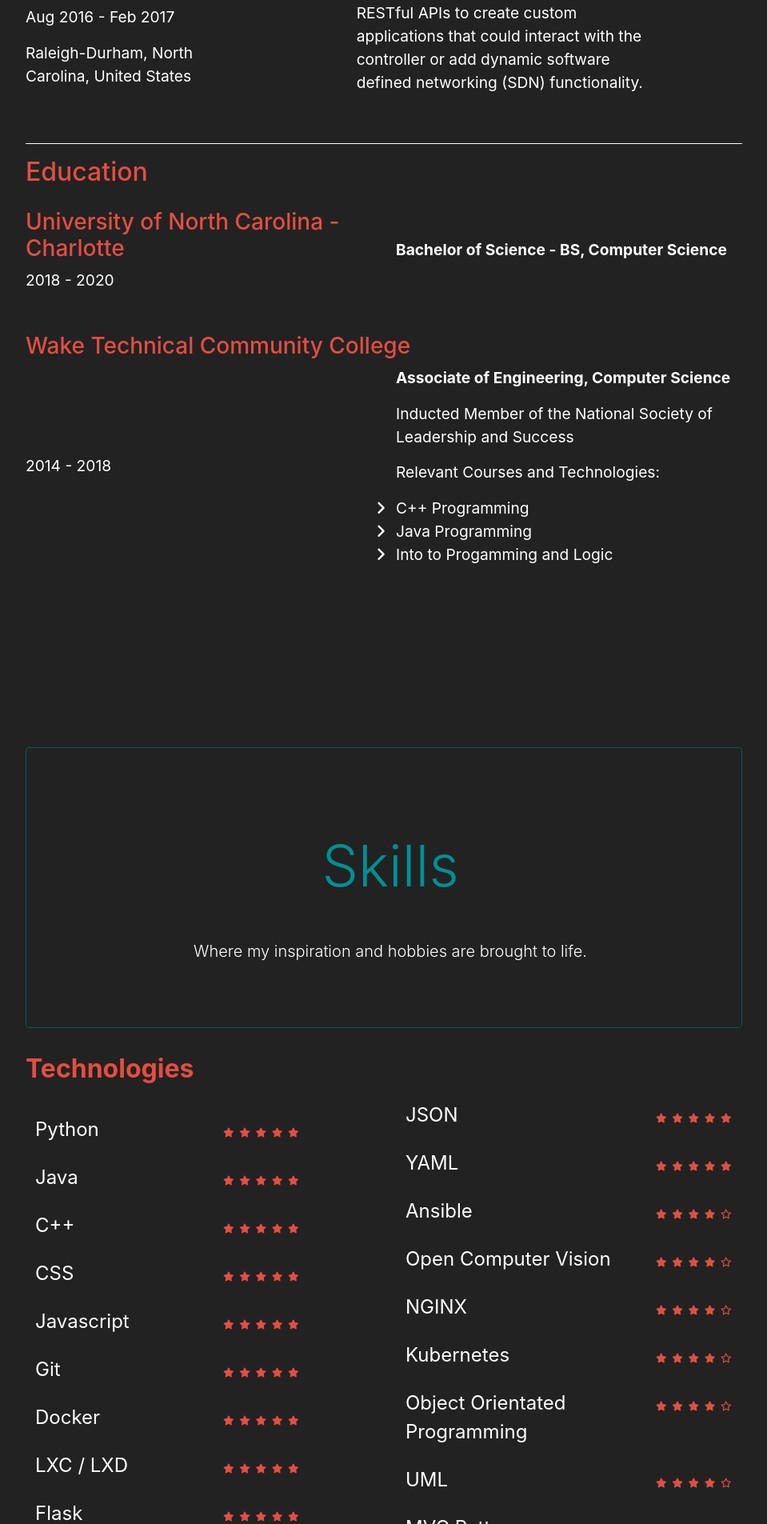
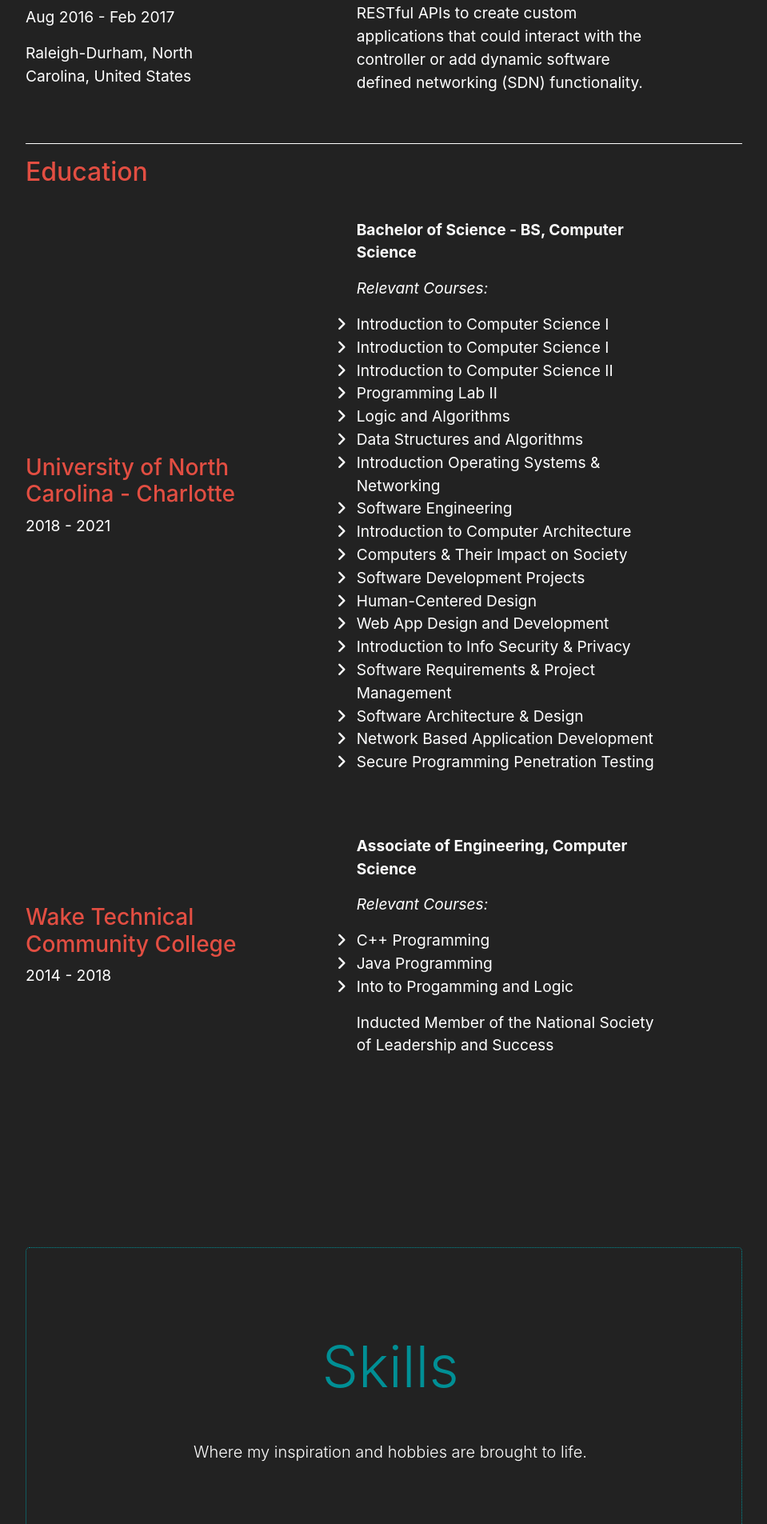
Before and after one commit to santosderek/website, a Flask app: page / in a window 1280 px wide. Shown: the part 4595-6500 px from the top of the page at 80% size, without its empty margins (160-1119 px from the left). Run offline with Flask 2, Linux system fonts and the light colour scheme; data that the repository does not hold is empty; some libraries are stand-ins or nearby versions.

Commit message:
Added an education.json.

```diff
--- a/website/__init__.py
+++ b/website/__init__.py
@@ -8,6 +8,7 @@ import requests
 
 GITHUB_REPO_LIST_URL = 'https://api.github.com/users/santosderek/repos?page={number}'
 GITHUB_USER_URL = 'https://api.github.com/users/santosderek'
+
 
 class GithubRequestError(Exception):
     pass
@@ -22,11 +23,20 @@ def get_github_repos():
 
     return returned_value.json()
 
+
 def get_career_json():
     """ Get the career JSON file that holds all information of my career."""
     with open('website/resources/career.json', 'r') as current_file:
         data = json.loads(current_file.read())
         return data
+
+
+def get_education_json():
+    """ Get the career JSON file that holds all information of my career."""
+    with open('website/resources/education.json', 'r') as current_file:
+        data = json.loads(current_file.read())
+        return data
+
 
 def create_app():
     app = Flask(__name__)
@@ -93,6 +103,7 @@ def create_app():
 
         # Get career info from JSON file
         careers = get_career_json()
+        educations = get_education_json()
 
         return render_template('home.html',
                                technologies_left=technologies_left,
@@ -100,7 +111,8 @@ def create_app():
                                tools_left=tools_left,
                                tools_right=tools_right,
                                github_user_json=github_user_json,
-                               careers=careers)
+                               careers=careers,
+                               educations=educations)
 
     @app.route('/github', methods=["GET"])
     def github():
--- /dev/null
+++ b/website/resources/education.json
@@ -0,0 +1,41 @@
+[
+    {
+        "title": "University of North Carolina - Charlotte",
+        "date": "2018 - 2021",
+        "degree": "Bachelor of Science - BS, Computer Science",
+        "relevantCourses": [
+            "Introduction to Computer Science I",
+            "Introduction to Computer Science I",
+            "Introduction to Computer Science II",
+            "Programming Lab II",
+            "Logic and Algorithms",
+            "Data Structures and Algorithms",
+            "Introduction Operating Systems & Networking",
+            "Software Engineering",
+            "Introduction to Computer Architecture",
+            "Computers & Their Impact on Society",
+            "Software Development Projects",
+            "Human-Centered Design",
+            "Web App Design and Development",
+            "Introduction to Info Security & Privacy",
+            "Software Requirements & Project Management",
+            "Software Architecture & Design",
+            "Network Based Application Development",
+            "Secure Programming Penetration Testing"
+        ],
+        "additional": []
+    },
+    {
+        "title": "Wake Technical Community College",
+        "date": "2014 - 2018",
+        "degree": "Associate of Engineering, Computer Science",
+        "relevantCourses": [
+            "C++ Programming",
+            "Java Programming",
+            "Into to Progamming and Logic"
+        ],
+        "additional": [
+            "Inducted Member of the National Society of Leadership and Success"
+        ]
+    }
+]
--- a/website/static/css/base.css
+++ b/website/static/css/base.css
@@ -129,7 +129,7 @@ hr {
     width: 1.3em;
 }
 
-.career_description {
+.career_description, .education_description {
     border-radius: .5em;
     padding: .5em 5em;
 }
--- a/website/templates/home.html
+++ b/website/templates/home.html
@@ -47,35 +47,28 @@
         </div>
     </div>
 
+    {% for education in educations %}
     <div class="row education">
-        <div class="col-sm-12 col-md-6">
-            <h3>University of North Carolina - Charlotte</h3>
-            <p>2018 - 2020</p>
+        <div class="col-sm-12 col-lg-4">
+            <h3>{{education['title']}}</h3>
+            <p>{{education['date']}}</p>
         </div>
-        <div class="col-sm-12 col-md-6">
-            <p><b>Bachelor of Science - BS, Computer Science</b></p>
+        <div class="col-sm-12 col-lg-8 education_description">
+            <p><b>{{education['degree']}}</b></p>
+            <p><em>Relevant Courses:</em></p>
+            <ul>
+                {% for course in education['relevantCourses'] %}
+                <li>{{course}}</li>
+                {% endfor %}
+            </ul>
+
+            {% for addition in education['additional'] %}
+            <p>{{addition}}</p>
+            {% endfor %}
         </div>
     </div>
+    {% endfor %}
 
-    <div class="row education">
-        <div class="col-12">
-            <h3>Wake Technical Community College</h3>
-        </div>
-        <div class="col-sm-12 col-md-6">
-            <p>2014 - 2018</p>
-
-        </div>
-        <div class="col-sm-12 col-md-6">
-            <p><b>Associate of Engineering, Computer Science</b></p>
-            <p>Inducted Member of the National Society of Leadership and Success</p>
-            <p>Relevant Courses and Technologies:</p>
-            <ul>
-                <li>C++ Programming</li>
-                <li>Java Programming</li>
-                <li>Into to Progamming and Logic</li>
-            </ul>
-        </div>
-    </div>
 
     <div class="jumbotron pl-5">
         <h1 class="display-4 text-center" id="skills">Skills</h1>
```
